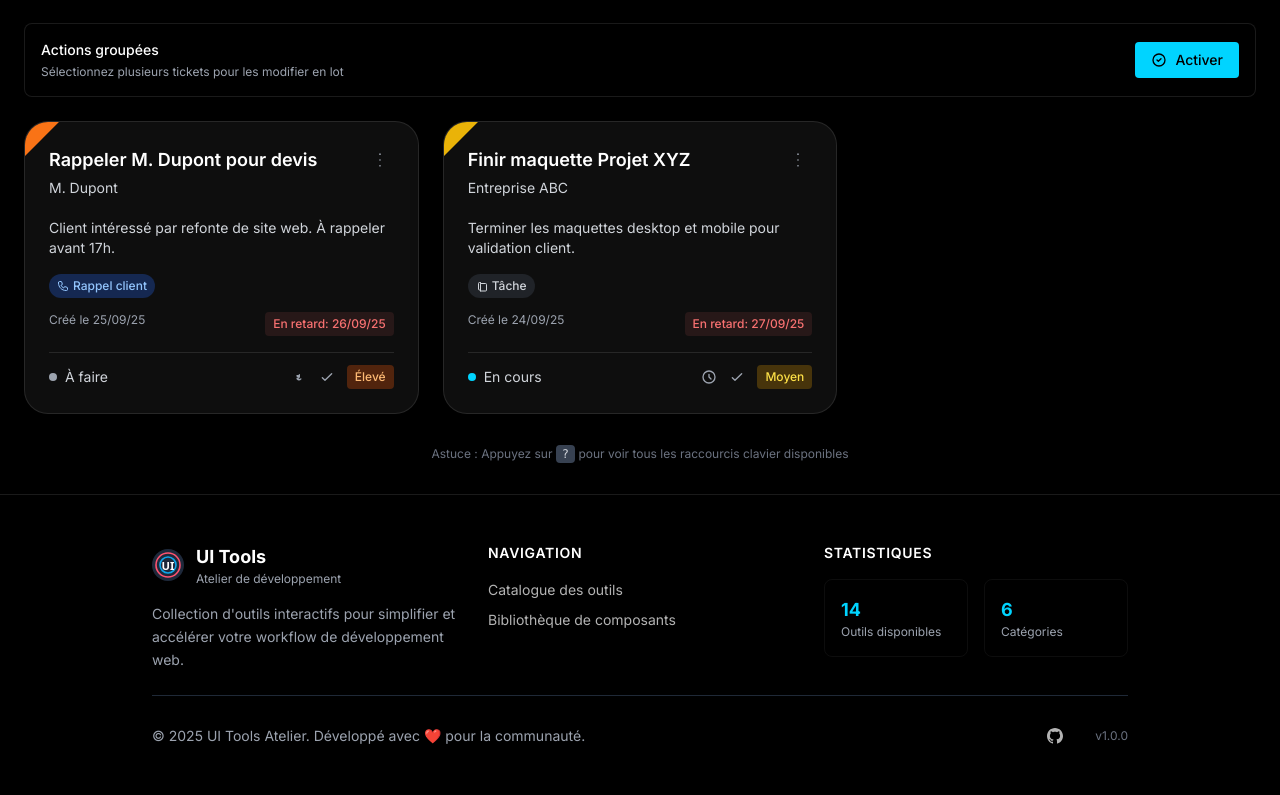
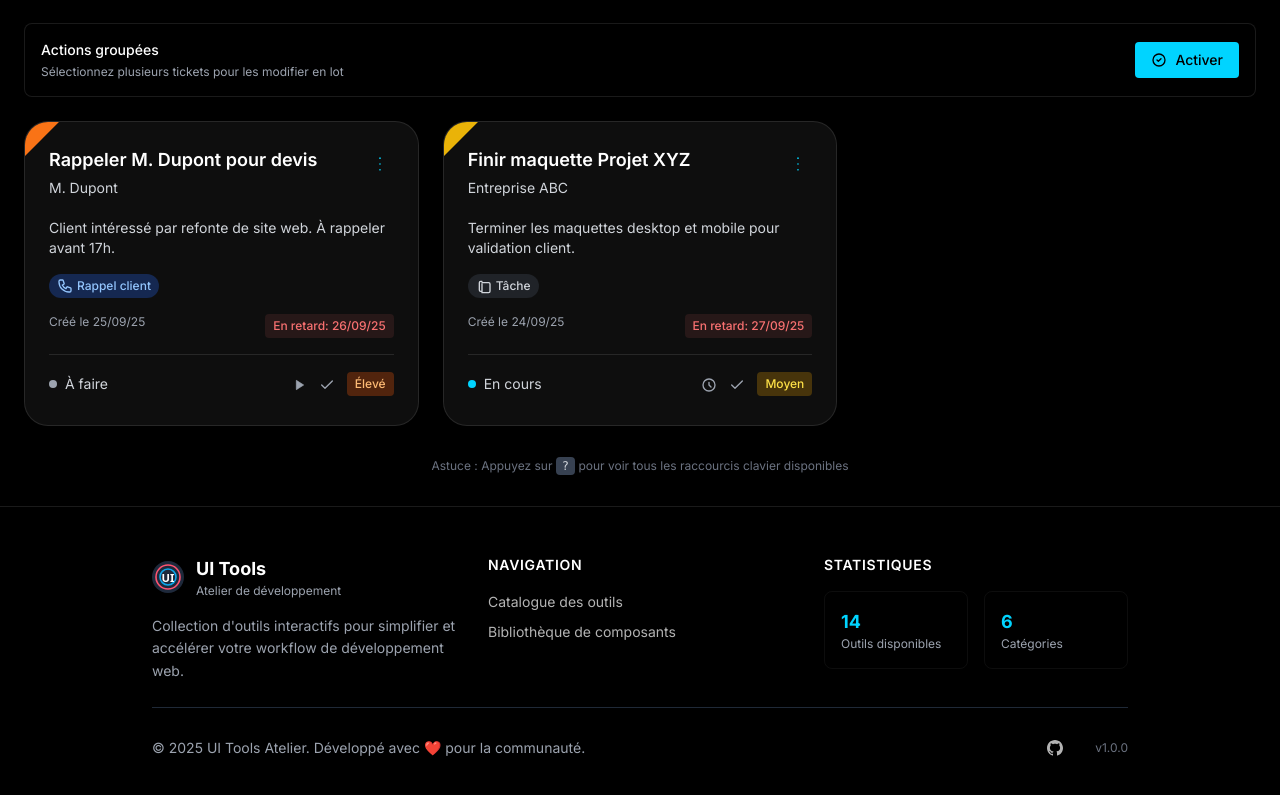
Before and after one commit to sergentd/ui-tools-vue, a Vue app: page /tools/organization/ticketing-system in a window 1280 px wide. Shown: the part 890-1685 px from the top of the page. Built offline with nearby package versions, Linux system fonts and the light colour scheme.

Commit message:
shared components usage

```diff
--- a/src/components/tools/organization/TicketingSystem/TicketCard.vue
+++ b/src/components/tools/organization/TicketingSystem/TicketCard.vue
@@ -20,9 +20,7 @@
           @click.stop="showMenu = !showMenu"
           class="p-1 rounded-lg hover:bg-glass-bg-light transition-colors"
         >
-          <svg class="w-5 h-5 text-gray-400" fill="none" stroke="currentColor" viewBox="0 0 24 24">
-            <path stroke-linecap="round" stroke-linejoin="round" stroke-width="2" d="M12 5v.01M12 12v.01M12 19v.01"/>
-          </svg>
+          <IconSystem name="dots-vertical" size="sm" class="text-gray-400" />
         </button>
 
         <!-- Dropdown Menu -->
@@ -32,18 +30,14 @@
               @click="$emit('edit', ticket.id); showMenu = false"
               class="w-full text-left px-4 py-2 text-sm text-white hover:bg-glass-bg transition-colors flex items-center gap-2"
             >
-              <svg class="w-4 h-4" fill="none" stroke="currentColor" viewBox="0 0 24 24">
-                <path stroke-linecap="round" stroke-linejoin="round" stroke-width="2" d="M11 5H6a2 2 0 00-2 2v11a2 2 0 002 2h11a2 2 0 002-2v-5m-1.414-9.414a2 2 0 112.828 2.828L11.828 15H9v-2.828l8.586-8.586z"/>
-              </svg>
+              <IconSystem name="edit" size="xs" />
               Modifier
             </button>
             <button
               @click="$emit('delete', ticket.id); showMenu = false"
               class="w-full text-left px-4 py-2 text-sm text-red-400 hover:bg-glass-bg transition-colors flex items-center gap-2"
             >
-              <svg class="w-4 h-4" fill="none" stroke="currentColor" viewBox="0 0 24 24">
-                <path stroke-linecap="round" stroke-linejoin="round" stroke-width="2" d="M19 7l-.867 12.142A2 2 0 0116.138 21H7.862a2 2 0 01-1.995-1.858L5 7m5 4v6m4-6v6m1-10V4a1 1 0 00-1-1h-4a1 1 0 00-1 1v3M4 7h16"/>
-              </svg>
+              <IconSystem name="trash" size="xs" />
               Supprimer
             </button>
           </div>
@@ -60,12 +54,8 @@
         'inline-flex items-center px-2 py-1 text-xs font-medium rounded-full',
         typeColors[ticket.type]
       ]">
-        <svg v-if="ticket.type === 'callback'" class="w-3 h-3 mr-1" fill="none" stroke="currentColor" viewBox="0 0 24 24">
-          <path stroke-linecap="round" stroke-linejoin="round" stroke-width="2" d="M3 5a2 2 0 012-2h3.28a1 1 0 01.948.684l1.498 4.493a1 1 0 01-.502 1.21l-2.257 1.13a11.042 11.042 0 005.516 5.516l1.13-2.257a1 1 0 011.21-.502l4.493 1.498a1 1 0 01.684.949V19a2 2 0 01-2 2h-1C9.716 21 3 14.284 3 6V5z"/>
-        </svg>
-        <svg v-else class="w-3 h-3 mr-1" fill="none" stroke="currentColor" viewBox="0 0 24 24">
-          <path stroke-linecap="round" stroke-linejoin="round" stroke-width="2" d="M9 5H7a2 2 0 00-2 2v11a2 2 0 002 2h2m0-13h10a2 2 0 012 2v11a2 2 0 01-2 2H9m0-13v13"/>
-        </svg>
+        <IconSystem v-if="ticket.type === 'callback'" name="phone" size="xs" class="mr-1" variant="mono" />
+        <IconSystem v-else name="document" size="xs" class="mr-1" variant="mono" />
         {{ typeLabels[ticket.type] }}
       </span>
     </div>
@@ -97,9 +87,7 @@
             class="p-1 rounded text-gray-400 hover:text-electric-blue hover:bg-glass-bg-light transition-colors"
             title="Commencer"
           >
-            <svg class="w-4 h-4" fill="none" stroke="currentColor" viewBox="0 0 24 24">
-              <path stroke-linecap="round" stroke-linejoin="round" stroke-width="2" d="M14.828 14.828a4 4 0 01-5.656 0M9 10h1.5a1.5 1.5 0 011.5 1.5v1a1.5 1.5 0 01-1.5 1.5H9m3.5-5.5v3m0 0h-3"/>
-            </svg>
+            <IconSystem name="play" size="xs" variant="mono" />
           </button>
 
           <button
@@ -108,9 +96,7 @@
             class="p-1 rounded text-gray-400 hover:text-yellow-400 hover:bg-glass-bg-light transition-colors"
             title="Mettre en attente"
           >
-            <svg class="w-4 h-4" fill="none" stroke="currentColor" viewBox="0 0 24 24">
-              <path stroke-linecap="round" stroke-linejoin="round" stroke-width="2" d="M12 8v4l3 3m6-3a9 9 0 11-18 0 9 9 0 0118 0z"/>
-            </svg>
+            <IconSystem name="clock" size="xs" variant="mono"/>
           </button>
 
           <button
@@ -119,9 +105,7 @@
             class="p-1 rounded text-gray-400 hover:text-electric-blue hover:bg-glass-bg-light transition-colors"
             title="Reprendre"
           >
-            <svg class="w-4 h-4" fill="none" stroke="currentColor" viewBox="0 0 24 24">
-              <path stroke-linecap="round" stroke-linejoin="round" stroke-width="2" d="M14.828 14.828a4 4 0 01-5.656 0M9 10h1.5a1.5 1.5 0 011.5 1.5v1a1.5 1.5 0 01-1.5 1.5H9m3.5-5.5v3m0 0h-3"/>
-            </svg>
+            <IconSystem name="play" size="xs" variant="mono" />
           </button>
 
           <button
@@ -130,9 +114,7 @@
             class="p-1 rounded text-gray-400 hover:text-green-400 hover:bg-glass-bg-light transition-colors"
             title="Marquer comme terminé"
           >
-            <svg class="w-4 h-4" fill="none" stroke="currentColor" viewBox="0 0 24 24">
-              <path stroke-linecap="round" stroke-linejoin="round" stroke-width="2" d="M5 13l4 4L19 7"/>
-            </svg>
+            <IconSystem name="check" size="xs" variant="mono" />
           </button>
 
           <button
@@ -141,9 +123,7 @@
             class="p-1 rounded text-gray-400 hover:text-gray-300 hover:bg-glass-bg-light transition-colors"
             title="Rouvrir"
           >
-            <svg class="w-4 h-4" fill="none" stroke="currentColor" viewBox="0 0 24 24">
-              <path stroke-linecap="round" stroke-linejoin="round" stroke-width="2" d="M4 4v5h.582m15.356 2A8.001 8.001 0 004.582 9m0 0H9m11 11v-5h-.581m0 0a8.003 8.003 0 01-15.357-2m15.357 2H15"/>
-            </svg>
+            <IconSystem name="refresh" size="xs" variant="mono" />
           </button>
         </div>
 
@@ -249,6 +229,7 @@ const formatDate = (dateString) => {
 
 // Add click outside listener
 import { onMounted, onUnmounted } from 'vue'
+import IconSystem from '../../../ui/IconSystem.vue'
 
 const dropdownRef = ref(null)
 
--- a/src/components/tools/reference/ComponentLibrary.vue
+++ b/src/components/tools/reference/ComponentLibrary.vue
@@ -109,9 +109,9 @@
 
                 <!-- IconSystem Preview -->
                 <div v-else-if="component.id === 'icon-system'" class="flex items-center gap-4">
-                  <IconSystem name="palette-generator" size="sm" variant="default" />
-                  <IconSystem name="css-grid-generator" size="md" variant="electric" />
-                  <IconSystem name="color-contrast-checker" size="lg" variant="mono" />
+                  <IconSystem name="palette-generator" size="md" variant="default" />
+                  <IconSystem name="css-grid-generator" size="xl" variant="mono" />
+                  <IconSystem name="color-contrast-checker" size="lg" variant="electric" />
                 </div>
 
                 <!-- Default fallback -->
@@ -304,14 +304,14 @@ const components = [
     path: 'src/components/ui/IconSystem.vue',
     tags: ['Icon', 'System', 'Design'],
     usage: `<div class="flex items-center gap-4">
-  <IconSystem name="palette-generator" size="sm" variant="default" />
-  <IconSystem name="css-grid-generator" size="md" variant="electric" />
-  <IconSystem name="color-contrast-checker" size="lg" variant="success" />
+  <IconSystem name="palette-generator" size="md" variant="default" />
+  <IconSystem name="css-grid-generator" size="xl" variant="mono" />
+  <IconSystem name="color-contrast-checker" size="lg" variant="electric" />
 </div>`,
     props: [
       { name: 'name', type: 'String', default: 'required', description: 'Nom de l\'icône' },
-      { name: 'size', type: 'String', default: "'md'", description: 'Taille de l\'icône (sm, md, lg)' },
-      { name: 'variant', type: 'String', default: "'default'", description: 'Variante de couleur (default, electric, success)' }
+      { name: 'size', type: 'String', default: "'md'", description: 'Taille de l\'icône (xs, sm, md, lg, xl, 2xl)' },
+      { name: 'variant', type: 'String', default: "'default'", description: 'Variante de couleur (default, electric, mono, custom)' }
     ]
   }
 ]
```
